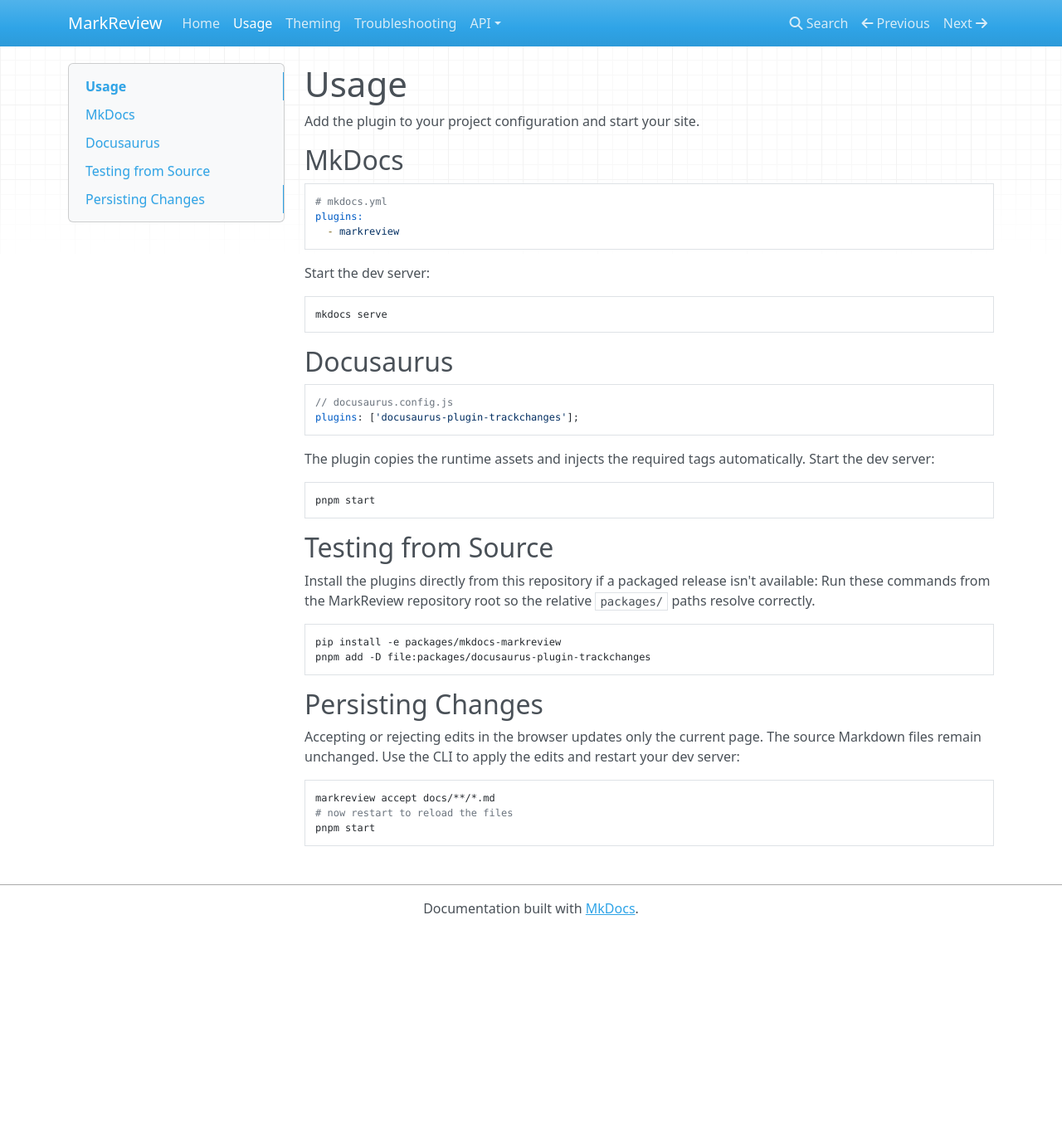
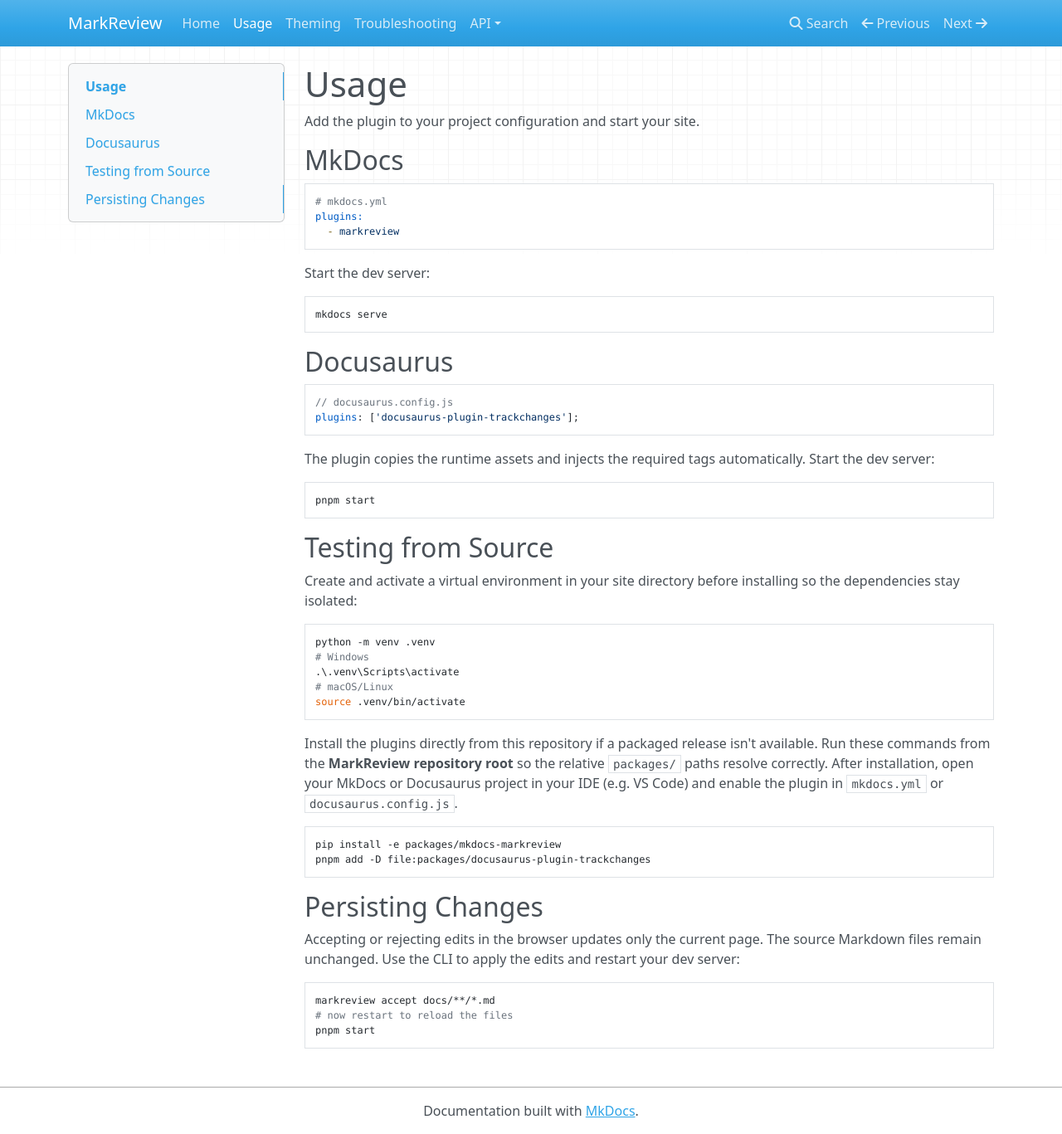
Before and after one commit to eputnam77/MarkReview, an MkDocs documentation site: the page built from docs/usage.md, in a window 1280 px wide and 1367 px high. Shown: the whole window at 83% size. Built offline with MkDocs 1.6.1, drawn with Linux system fonts in a browser that asks for light colours; nearby versions of some CDN libraries.

````diff
--- a/docs/usage.md
+++ b/docs/usage.md
@@ -31,8 +31,17 @@ pnpm start
 
 ## Testing from Source
 
-Install the plugins directly from this repository if a packaged release isn't available:
-Run these commands from the MarkReview repository root so the relative `packages/` paths resolve correctly.
+Create and activate a virtual environment in your site directory before installing so the dependencies stay isolated:
+
+```bash
+python -m venv .venv
+# Windows
+.\.venv\Scripts\activate
+# macOS/Linux
+source .venv/bin/activate
+```
+
+Install the plugins directly from this repository if a packaged release isn't available. Run these commands from the **MarkReview repository root** so the relative `packages/` paths resolve correctly. After installation, open your MkDocs or Docusaurus project in your IDE (e.g. VS Code) and enable the plugin in `mkdocs.yml` or `docusaurus.config.js`.
 
 ```bash
 pip install -e packages/mkdocs-markreview
````
Also changed, not shown: README.md (+7 -0 lines), docs/troubleshooting.md (+1 -0 lines).
